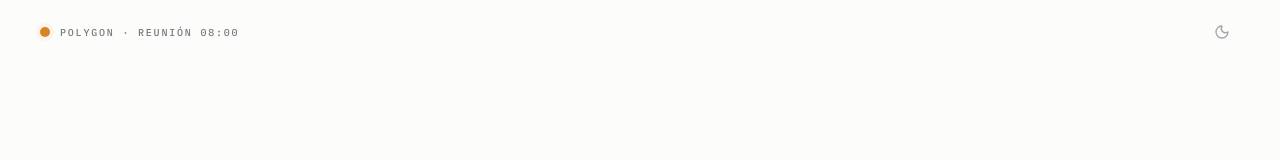
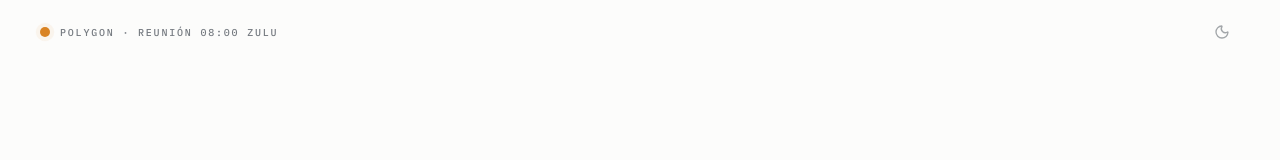
Before and after one commit to cond-lab/reunion, a React (Vite) app: page / in a window 1280 px wide. Shown: the top 160 px of the page. Built offline with nearby package versions, Linux system fonts and the light colour scheme.

Commit message:
Ultimo comentario y aviso en tarjeta

```diff
--- a/src/App.jsx
+++ b/src/App.jsx
@@ -56,7 +56,7 @@ function Marca({ compacta = false }) {
         <span className="absolute inset-0 rounded-full bg-signal animate-ping opacity-40" />
       </div>
       <span className={`etiqueta ${compacta ? 'text-ink/50 dark:text-white/40' : 'text-ink/60 dark:text-white/50'}`}>
-        Polygon · Reunión 08:00
+        Polygon · Reunión 08:00 ZULU
       </span>
     </div>
   );
```
Also changed, not shown: 2 other files (tests, documents, lock files or other folders).
